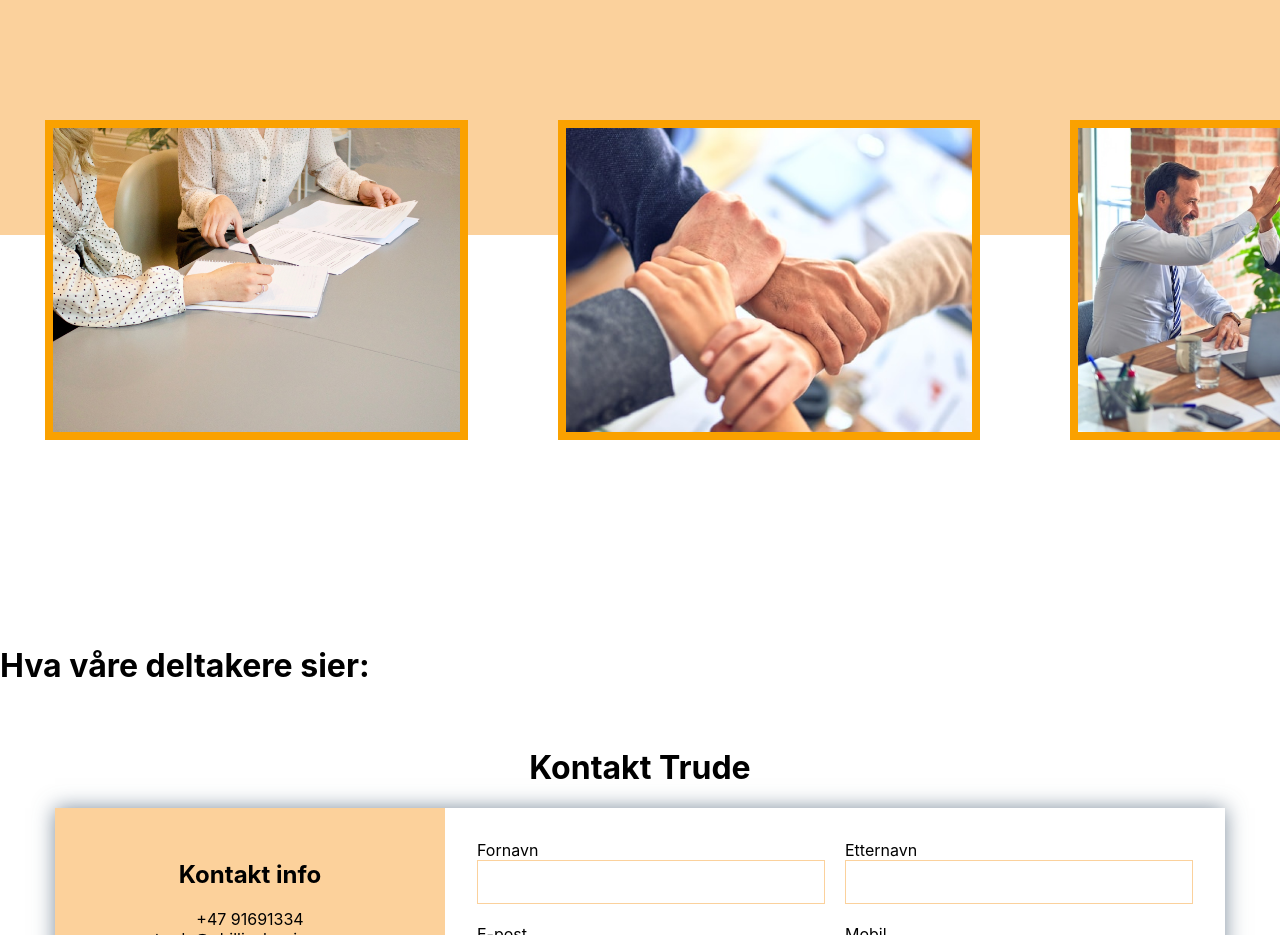
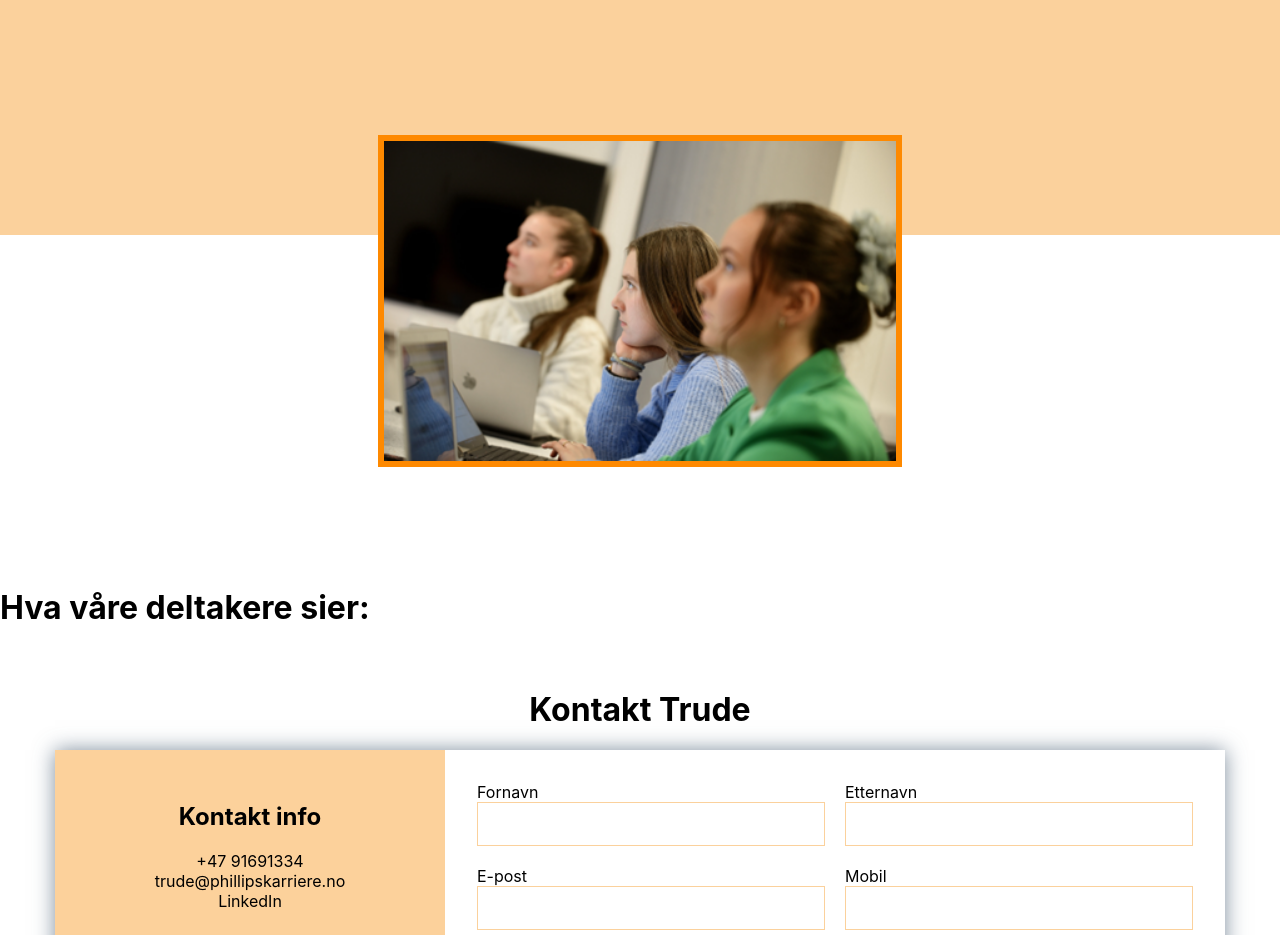
Before and after one commit to ramkodehode/prosjekt-phillips, a React (Create React App) app: page / in a window 1280 px wide. Shown: the part 6460-7395 px from the top of the page. Built offline with nearby package versions, Linux system fonts and the light colour scheme.

Commit message:
bilde oppdatering

```diff
--- a/src/components/pictureBoxes.js
+++ b/src/components/pictureBoxes.js
@@ -1,9 +1,7 @@
 import styled from "styled-components";
-import { Column, Container, NewSection } from "./styles/styledIntro";
+// import { Column, Container, NewSection } from "./styles/styledIntro";
 
-import highfive from "./img/highfive.png";
-import writing from "./img/writing.png";
-import claspedarms from "./img/claspedarms.png";
+import studensitting from "./img/studensitting.png";
 
 export const PictureBoxesContainer = styled.section`
   display: flex;
@@ -11,14 +9,12 @@ export const PictureBoxesContainer = styled.section`
 
   justify-content: center;
 
-  margin: 35px;
-
-  max-width: 50%;
-
-  padding: 0 10px;
+  padding: 50px;
 
   position: relative;
   top: -150px;
+
+  margin: 0 auto;
 
   @media only screen and (max-width: 40em) {
     display: none;
@@ -26,13 +22,26 @@ export const PictureBoxesContainer = styled.section`
 `;
 
 export const PicBoxes = styled.img`
+  display: block;
+  width: auto;
+  height: 30vh;
+
+  top: -100px;
+  position: relative;
+  border: 6px solid #fe8900;
+
+  margin: 0 auto;
+
+  align-items: center;
+
   width: auto;
   height: 40vh;
   @media only screen and (max-width: 40em) {
-    height: 30vh;
+    /* height: 30vh;
     padding: 0 2.5em;
     top: -100px;
-    position: relative;
+    position: relative; */
+    display: none;
   }
 `;
 
@@ -42,32 +51,38 @@ export const PhonePicBox = styled.img`
   @media only screen and (max-width: 40em) {
     display: block;
     width: auto;
-    height: 30vh;
-    padding: 0 2.5em;
+    height: 20vh;
+
     top: -100px;
     position: relative;
+    border: 6px solid #fe8900;
+
+    margin: 0 auto;
+
+    align-items: center;
   }
 `;
 
 const PictureBoxes = () => {
   return (
     <div>
-      <Container>
+      {/* <Container>
         <NewSection>
           <Column>
             <PictureBoxesContainer>
               <PicBoxes src={writing} alt="writing" />
             </PictureBoxesContainer>
             <PictureBoxesContainer>
-              <PicBoxes src={claspedarms} alt="clapsed arms" />
+              <PicBoxes src={studensitting} alt="clapsed arms" />
             </PictureBoxesContainer>
             <PictureBoxesContainer>
               <PicBoxes src={highfive} alt="highfive" />
             </PictureBoxesContainer>
           </Column>
         </NewSection>
-      </Container>
-      <PhonePicBox src={highfive} alt="highfive" />
+      </Container> */}
+      <PicBoxes src={studensitting} alt="clapsed arms" />
+      <PhonePicBox src={studensitting} alt="highfive" />
     </div>
   );
 };
```
Also changed, not shown: src/components/img/studensitting.png (added).
